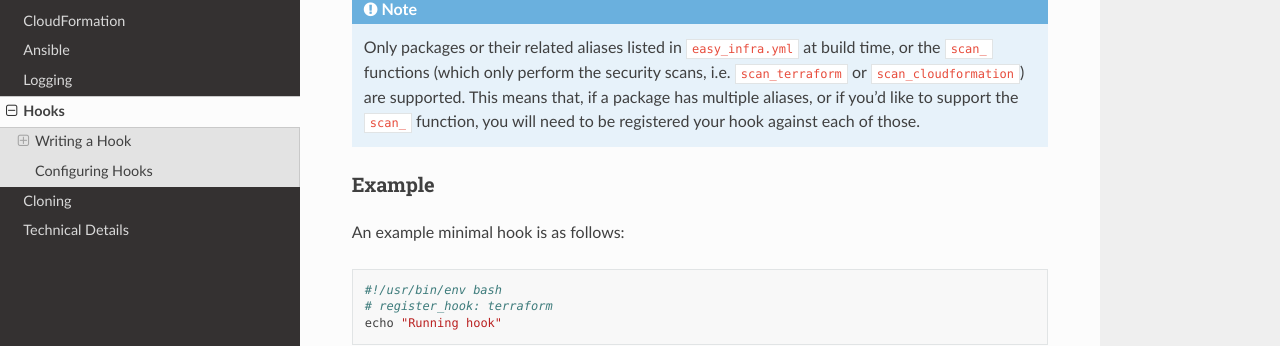
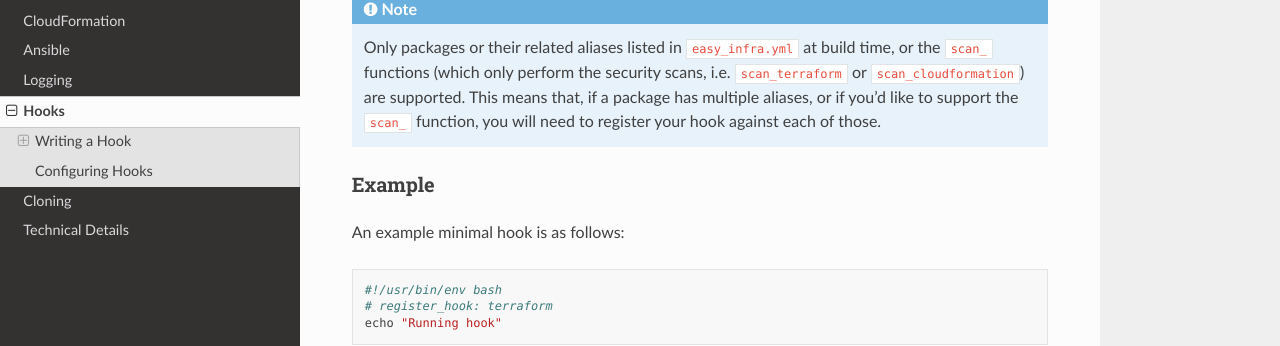
Before and after one commit to SeisoLLC/easy_infra, a Sphinx documentation site: the page built from docs/Hooks/index.rst, in a window 1280 px wide and 900 px high, scrolled down 338 px. Shown: the part 146-492 px from the top of the window. Built offline with Sphinx 7.4.7 and the Read the Docs theme 2.0.0, drawn with Linux system fonts in a browser that asks for light colours.

Commit message:
Update docs/Hooks/index.rst

```diff
--- a/docs/Hooks/index.rst
+++ b/docs/Hooks/index.rst
@@ -17,7 +17,7 @@ like to hook::
 .. note::
     Only packages or their related aliases listed in ``easy_infra.yml`` at build time, or the ``scan_`` functions (which only perform the security scans, i.e.
     ``scan_terraform`` or ``scan_cloudformation``) are supported. This means that, if a package has multiple aliases, or if you'd like to support the ``scan_``
-    function, you will need to be registered your hook against each of those.
+    function, you will need to register your hook against each of those.
 
 Example
 ^^^^^^^
```
